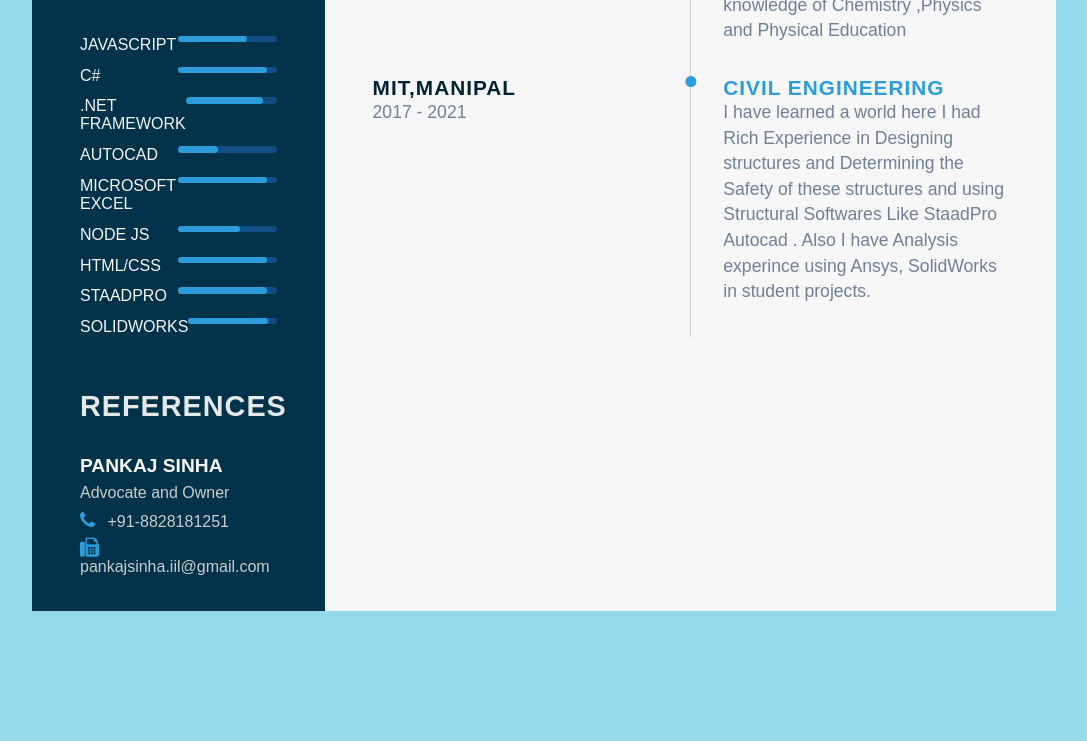
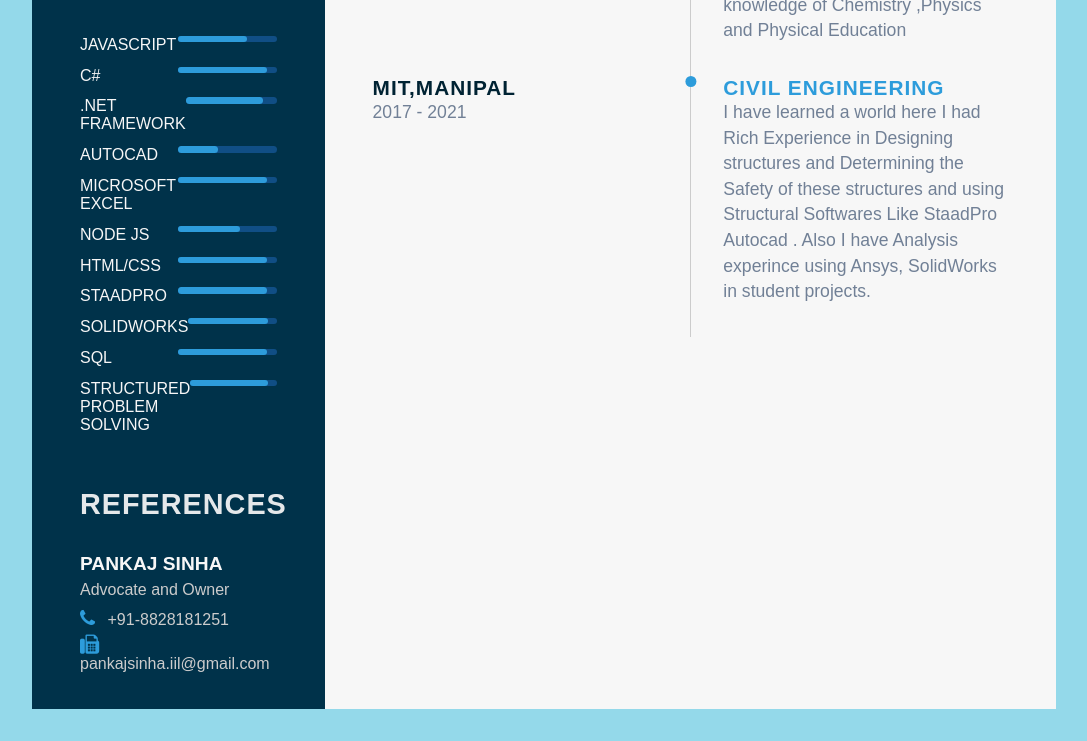
Before and after one commit to fiestyfondue/Curriculum_vitae, a plain HTML site: page pages/index.html in a window 1280 px wide. Shown: the part 915-1656 px from the top of the page, without its empty margins (96-1183 px from the left). Before the commit the page ends 1558 px from the top, so only its background shows below. Drawn offline with Linux system fonts and the light colour scheme.

Commit message:
Update index.html

```diff
--- a/pages/index.html
+++ b/pages/index.html
@@ -109,6 +109,18 @@
                                 <div class="progress ps-progress"></div>
                             </div>
                         </li>
+                        <li>
+                            <p class="skill-title">Sql</p>
+                            <div class="progress-bar">
+                                <div class="progress ps-progress"></div>
+                            </div>
+                        </li>
+                        <li>
+                            <p class="skill-title">Structured Problem Solving</p>
+                            <div class="progress-bar">
+                                <div class="progress ps-progress"></div>
+                            </div>
+                        </li>
                     </ul>
                 </div>
                 <div class="references-section">
```
